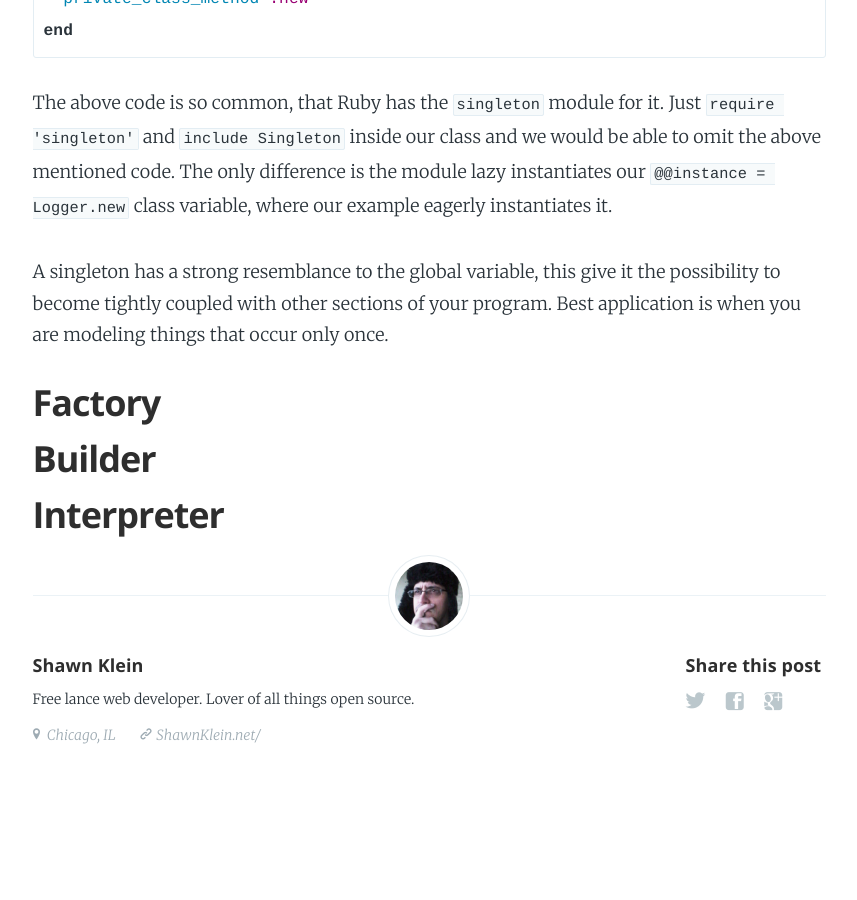
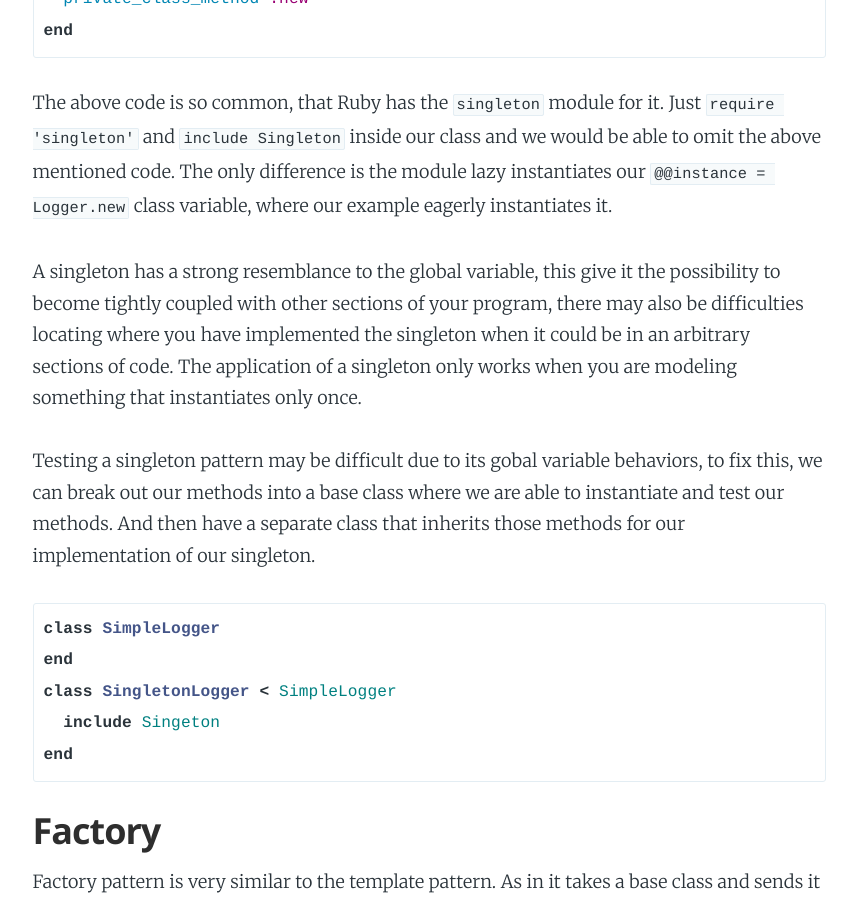
Before and after one commit to Carpk/ShawnKlein, a Jekyll site: the page built from _posts/2016-03-23-brief-intoductory-to-design-patterns.md, in a window 1280 px wide and 900 px high, scrolled down 16136 px. Shown: the whole window, without its empty margins (211-1068 px from the left). Built offline with Jekyll 4.4.1, drawn with Linux system fonts in a browser that asks for light colours; nearby versions of some CDN libraries; some web fonts are replaced; Markdown is read by kramdown in place of the engine named in the settings; some of the changed text lies outside the part shown.

Commit message:
create factory section of dp post

`````diff
--- a/_posts/2016-03-23-brief-intoductory-to-design-patterns.md
+++ b/_posts/2016-03-23-brief-intoductory-to-design-patterns.md
@@ -454,9 +454,50 @@
 
 The above code is so common, that Ruby has the `singleton` module for it. Just `require 'singleton'` and `include Singleton` inside our class and we would be able to omit the above mentioned code. The only difference is the module lazy instantiates our `@@instance = Logger.new` class variable, where our example eagerly instantiates it.
 
-A singleton has a strong resemblance to the global variable, this give it the possibility to become tightly coupled with other sections of your program. Best application is when you are modeling things that occur only once.
+A singleton has a strong resemblance to the global variable, this give it the possibility to become tightly coupled with other sections of your program, there may also be difficulties locating where you have implemented the singleton when it could be in an arbitrary sections of code. The application of a singleton only works when you are modeling something that instantiates only once.
+
+Testing a singleton pattern may be difficult due to its gobal variable behaviors, to fix this, we can break out our methods into a base class where we are able to instantiate and test our methods. And then have a separate class that inherits those methods for our implementation of our singleton.
+
+````ruby
+class SimpleLogger
+end
+class SingletonLogger < SimpleLogger
+  include Singeton
+end
+````
 
 ##<a name="factory"></a>Factory
+
+Factory pattern is very similar to the template pattern. As in it takes a base class and sends it to the creator class in which will create multiple instance of the base/product class. The creator is the base class that contains our factory methods, the products are the classes that we are creating.
+
+````ruby
+class Penguin # product
+end
+class Duck # product
+end
+class PenguinZoo # creator
+  def initialize(num)
+    @animals = []
+    num.times { @animals << new_animal }
+  end
+end
+class PenguinZoo < Zoo
+  def new_animal
+    Penguin.new
+  end
+end
+class ArticZooFactory # abstract factory
+  def new_animal
+    Penguin.new
+  end
+  def shelter
+    'iceburg'
+  end
+  def food
+    'fish'
+  end
+end
+````
 
 ##<a name="builder"></a>Builder
 
`````
